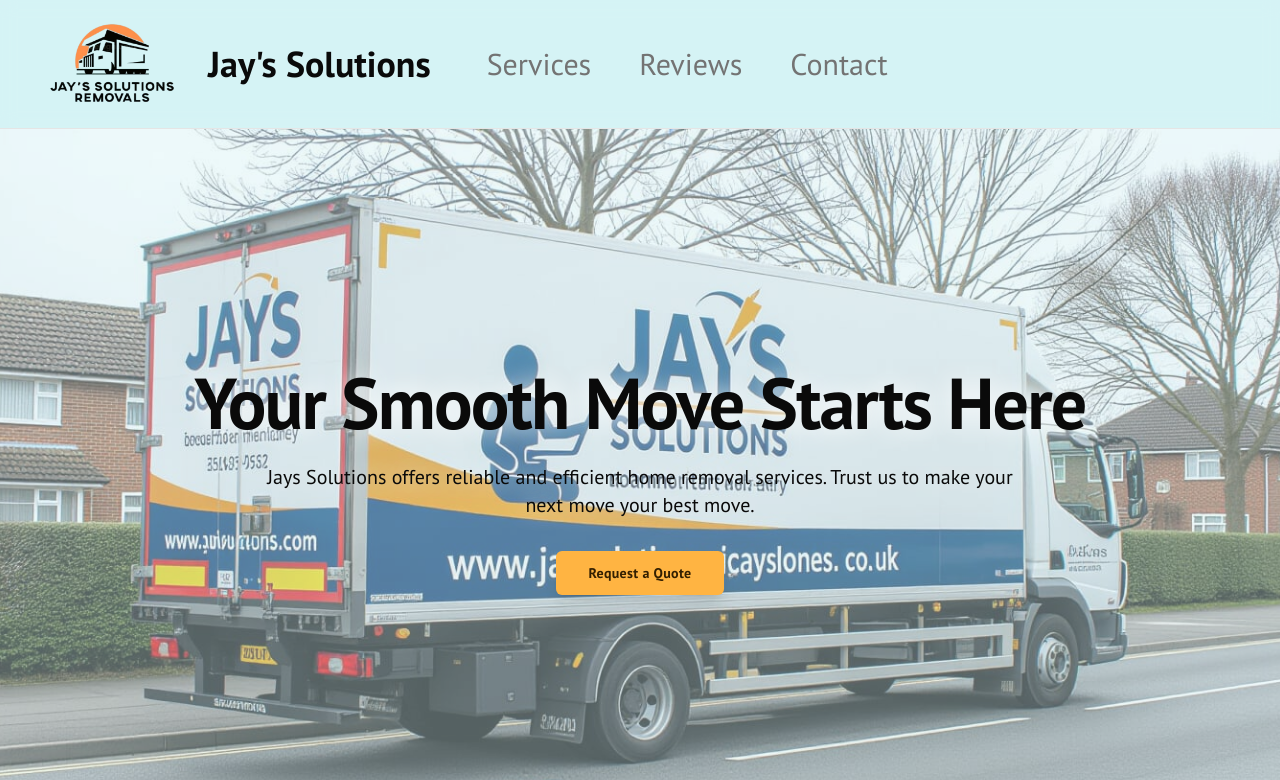
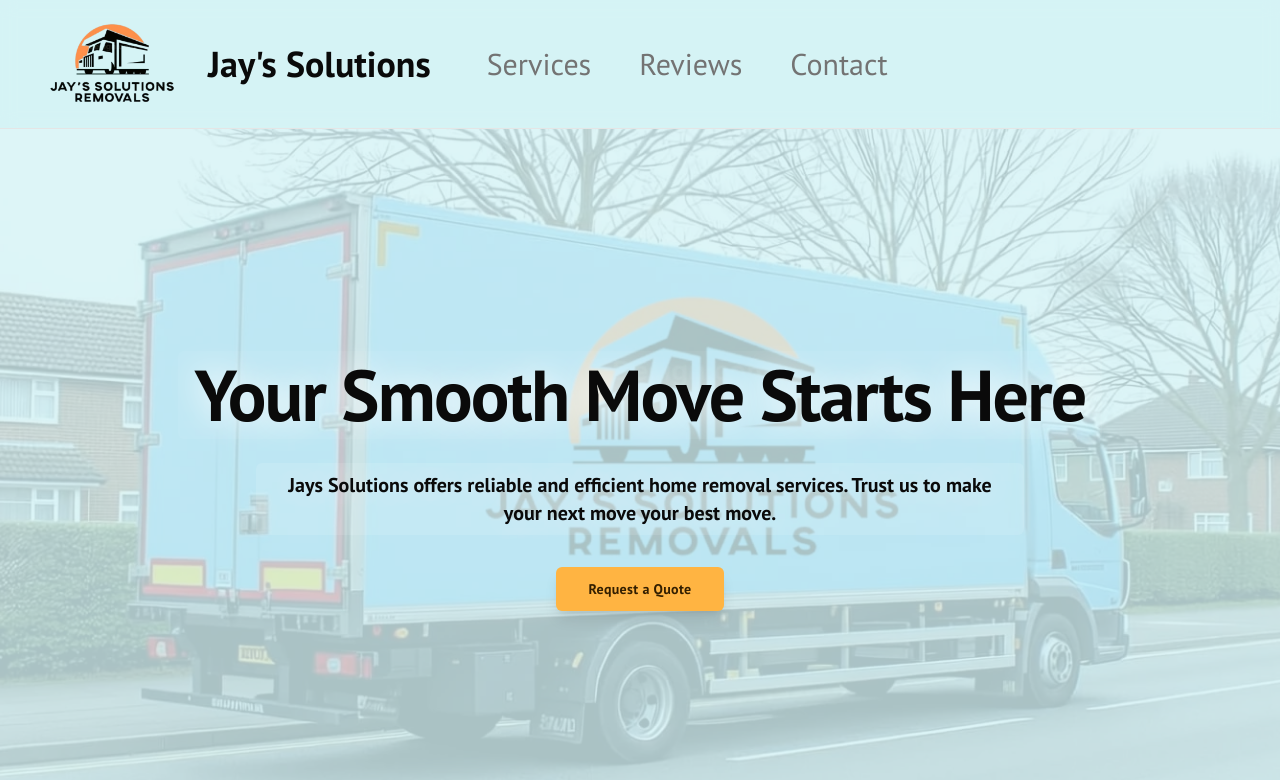
Before and after one commit to chrisbee2812/jayssolutions, a Next.js app: page / in a window 1280 px wide. Shown: the top 780 px of the page. Built offline with nearby package versions, Linux system fonts and the light colour scheme.

Commit message:
changed van and text

```diff
--- a/src/components/sections/Hero.tsx
+++ b/src/components/sections/Hero.tsx
@@ -7,18 +7,18 @@
   return (
     <section id="home" className="relative h-[calc(100vh-4rem)] w-full flex items-center justify-center">
             <Image
-                src="/removals-truck.jpg"
+                src="/van2.webp"
                 alt="Jay's solutions removals truck"
                 priority
                 fill
-                className="object-cover opacity-60"
+                className="object-cover opacity-20"
                 data-ai-hint="Jay's solutions removals truck"
             />
             <div className="relative z-10 container mx-auto px-4 text-center text-foreground">
-                <h1 className="text-4xl font-extrabold tracking-tight font-headline sm:text-5xl md:text-6xl lg:text-7xl text-shadow-white-2xl">
+                <h1 className="text-4xl font-extrabold tracking-tight font-headline sm:text-5xl md:text-6xl lg:text-7xl bg-white/5 inline-block px-4 py-2 rounded-md text-shadow-white-2xl">
                     Your Smooth Move Starts Here
                 </h1>
-                <p className="mt-6 max-w-3xl mx-auto text-lg md:text-xl text-shadow-white-2xl">
+                <p className="mt-6 max-w-3xl font-bold mx-auto text-lg md:text-xl bg-white/10 inline-block px-4 py-2 rounded-md text-shadow-white-2xl">
                     Jays Solutions offers reliable and efficient home removal services. Trust us to make your next move your best move.
                 </p>
                 <div>
--- a/tailwind.config.ts
+++ b/tailwind.config.ts
@@ -20,7 +20,7 @@
         'white': '0 0 8px rgba(255, 255, 255, 1)',
         'white-lg': '0 0 8px rgba(255, 255, 255, 1)',
         'white-xl': '0 0 16px rgba(255, 255, 255, 1)',
-        'white-2xl': '0 0 24px rgba(255, 255, 255, 1)',
+        'white-2xl': '0 0 32px rgba(255, 255, 255, 1)',
       },
       fontFamily: {
         body: ['PT Sans', 'sans-serif'],
```
Also changed, not shown: public/van2.webp (added).
